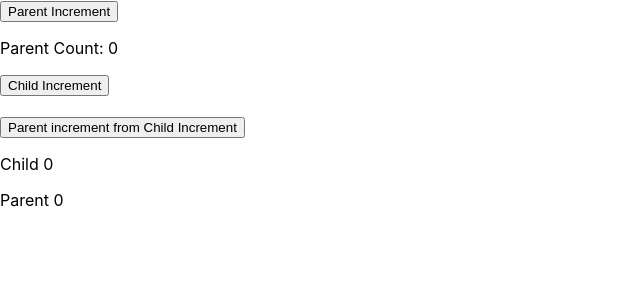
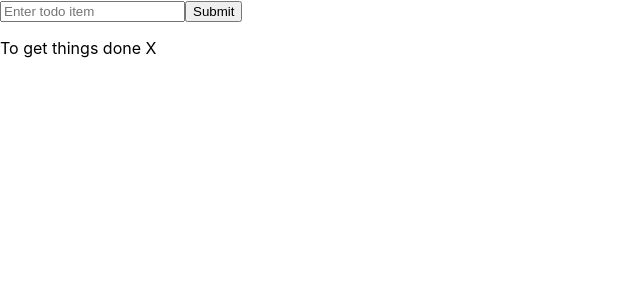
Before and after one commit to Pratap22/reacttutorial, a React (Create React App) app: page / in a window 1280 px wide. Shown: the top 300 px of the page, without its empty margins (0-640 px from the left). Built offline with nearby package versions, Linux system fonts and the light colour scheme.

Commit message:
React class 5 Todo App

```diff
--- a/src/index.js
+++ b/src/index.js
@@ -2,7 +2,7 @@ import React from 'react';
 import ReactDOM from 'react-dom';
 import './index.css';
 import * as serviceWorker from './serviceWorker';
-import Recap from './reactClass/React_03_LifeCycle_recap';
+import Todo from './reactClass/Todo/React_05_TodoApp';
 
-ReactDOM.render(<Recap />, document.getElementById('root'));
+ReactDOM.render(<Todo />, document.getElementById('root'));
 serviceWorker.unregister();
--- /dev/null
+++ b/src/reactClass/Todo/React_05_TodoApp.js
@@ -0,0 +1,63 @@
+import React, {Component} from 'react';
+import TodoInput from './TodoInput';
+import TodoItem from './TodoItem';
+
+class Todo extends Component {
+  state = {
+    todos: [
+      {
+        id: 1,
+        name: 'To get things done',
+        isCompleted: true
+      }
+    ]
+  };
+
+  handleItemAdd = value => {
+    this.setState(prevState => {
+      return {
+        todos: prevState.todos.concat([
+          {
+            id: Math.random(),
+            name: value,
+            isCompleted: false
+          }
+        ])
+      };
+    });
+  };
+
+  handleItemDelete = id => {
+    // Never muatate the state
+    this.setState(prevState => {
+      return {
+        todos: prevState.todos.filter(item => item.id !== id)
+      };
+    });
+  };
+
+  render() {
+    return (
+      <div>
+        <TodoInput onTodoItemAdd={value => this.handleItemAdd(value)} />
+        {this.state.todos.map((item, index) => (
+          <TodoItem
+            name={item.name}
+            tips="This is todo"
+            handleDeleteItem={() => this.handleItemDelete(item.id)}
+            key={`${index} - ${item.id}`}
+          />
+        ))}
+      </div>
+    );
+  }
+}
+
+export default Todo;
+
+// Higher Order Function -> a function that takes a function and returns a function
+// Higher Order Component ->  a function take takes component and returns a component
+
+
+// TO impleted complete
+// Update the Todo
--- /dev/null
+++ b/src/reactClass/Todo/TodoInput.js
@@ -0,0 +1,52 @@
+import React from 'react';
+
+class TodoInput extends React.Component {
+  state = {
+    input: ''
+  };
+  handleKeyPress = e => {
+    const key = e.key;
+
+    if (key === 'Enter') {
+      this.props.onTodoItemAdd(this.state.input);
+      this.setState({
+        input: ''
+      });
+    }
+  };
+
+  handleSubmitClick = () => {
+    this.props.onTodoItemAdd(this.state.input);
+    this.setState({
+      input: ''
+    });
+  };
+
+  handleInputCHange = e => {
+    this.setState({
+      input: e.target.value
+    });
+  };
+
+  render() {
+    return (
+      <div>
+        <input
+          type="text"
+          title="SOme"
+          onKeyPress={e => this.handleKeyPress(e)}
+          onChange={e => this.handleInputCHange(e)}
+          value={this.state.input}
+          placeholder="Enter todo item"
+        />
+        <button onClick={this.handleSubmitClick}>Submit</button>
+      </div>
+    );
+  }
+}
+
+export default TodoInput;
+
+// map -> iterate and returns new
+// forEach -> only iterate
+// filter -> iterate, condition check, if true return item in new array
--- /dev/null
+++ b/src/reactClass/Todo/TodoItem.js
@@ -0,0 +1,17 @@
+import React from 'react';
+
+const TodoItem = props => {
+  // presentational component or stateless component
+  return (
+    <div>
+      <p title={props.tips}>
+        {props.name}{' '}
+        <span onClick={props.handleDeleteItem} style={{ cursor: 'pointer' }}>
+          X
+        </span>
+      </p>
+    </div>
+  );
+};
+
+export default TodoItem;
```
